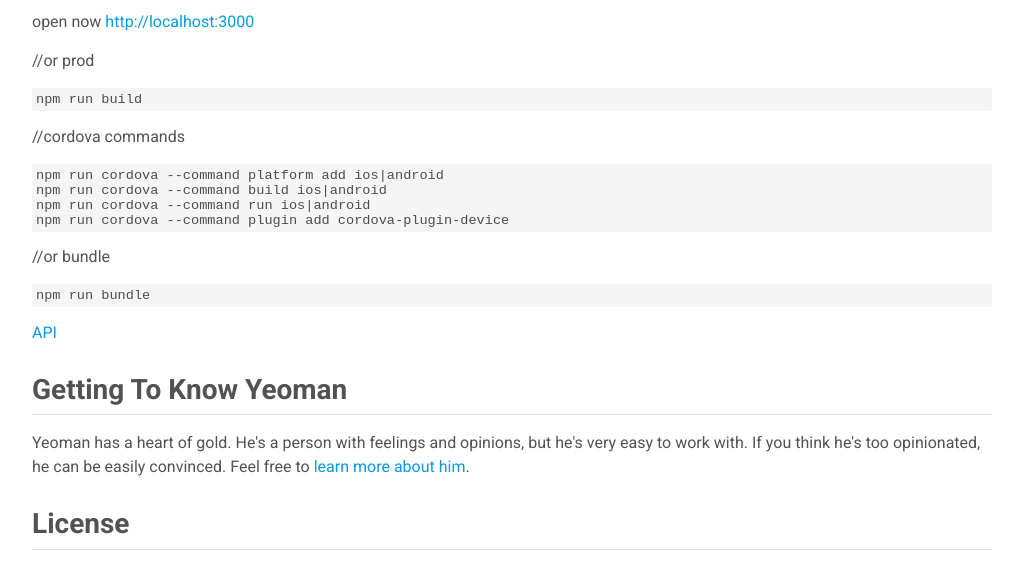
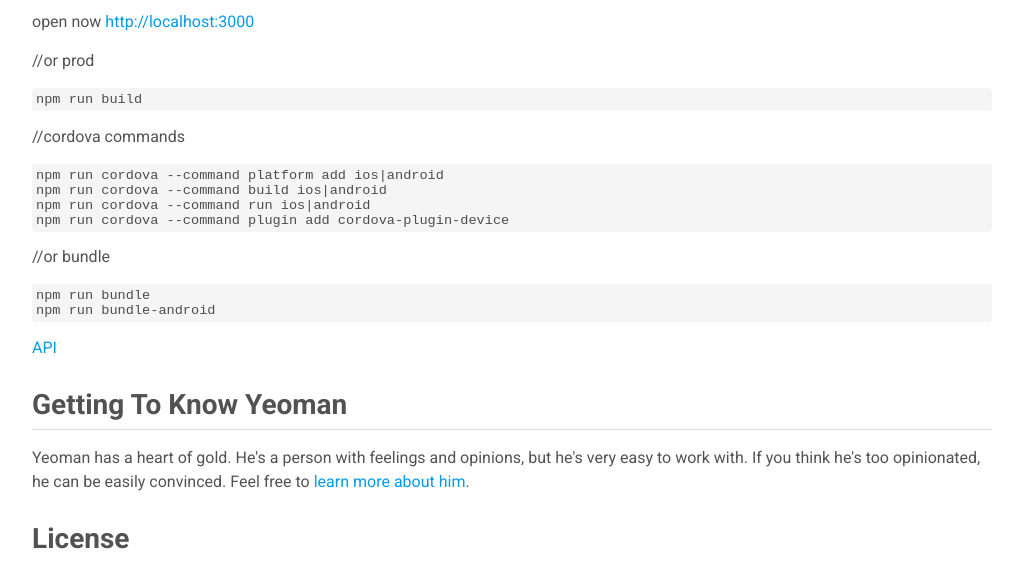
Before and after one commit to DrMabuse23/generator-ionic-2, a website: page index.html in a window 1280 px wide. Shown: the part 1631-2194 px from the top of the page, without its empty margins (238-1262 px from the left). Drawn offline with Linux system fonts and the light colour scheme.

Commit message:
Update 2015-12-27T11:13:35.581Z

```diff
--- a/index.html
+++ b/index.html
@@ -70,7 +70,8 @@
 npm run cordova --command plugin add cordova-plugin-device</code>
 </code></pre>
 <p>//or bundle</p>
-<pre><code class="lang-bash"><code class="source-code prettyprint">npm run bundle</code>
+<pre><code class="lang-bash"><code class="source-code prettyprint">npm run bundle
+npm run bundle-android</code>
 </code></pre>
 <p><a href="https://drmabuse23.github.io/generator-ionic-2/index.html">API</a></p>
 <h2 id="getting-to-know-yeoman">Getting To Know Yeoman</h2>
```
